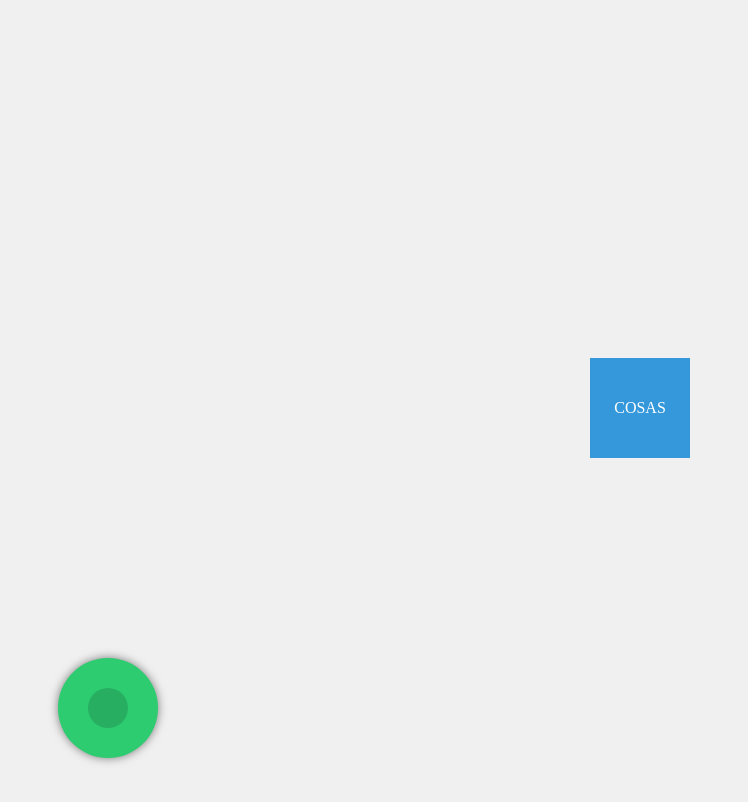
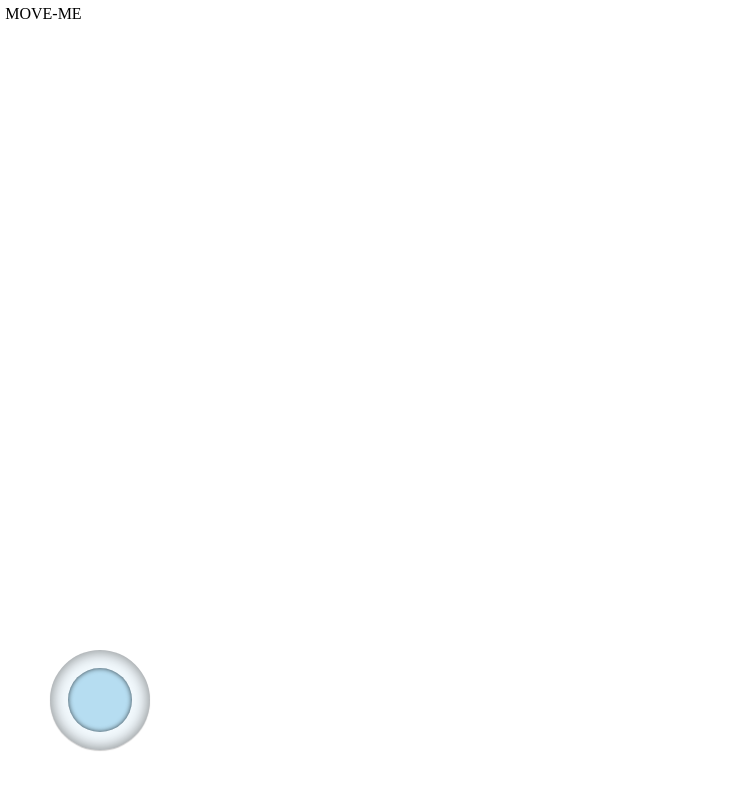
Before and after one commit to raxuk/joystick-move, a plain HTML site: page index.html in a window 1280 px wide. Both pictures are taken after a click on the element 108 px from the left and 708 px from the top of the page. Shown: the whole page, without its empty margins (0-748 px from the left). Drawn offline with Linux system fonts and the light colour scheme.

Commit message:
ready to libit

```diff
--- a/index.html
+++ b/index.html
@@ -3,16 +3,16 @@
 <head>
     <meta charset="UTF-8">
     <meta name="viewport" content="width=device-width, initial-scale=1.0">
-    <title>Joystick Control</title>
-    <link rel="stylesheet" href="styles.css">
+    <title>Joystick Example</title>
 </head>
 <body>
-
-<div id="esteelemento">COSAS</div>
-<div id="joystick">
-    <div id="joystick-inner"></div> <!-- Círculo interno del joystick -->
+    <div style="height: 100vh;width: 100vw;">
+    <div id="elementToMove">MOVE-ME</div>
 </div>
-
-<script src="script.js"></script>
+    <script type="module">
+        import Joystick from './src/joystick.js';
+        new Joystick('elementToMove', (position) => {
+        console.log('Posición actual:', position);
+    });    </script>
 </body>
 </html>
--- /dev/null
+++ b/src/joystick.js
@@ -0,0 +1,144 @@
+class Joystick {
+    constructor(elementToMoveId, onMoveCallback) {
+      this.joystick = document.createElement('div');
+      this.joystickInner = document.createElement('div');
+      this.elemento = document.getElementById(elementToMoveId);
+      this.elemento.style.position = 'absolute';
+
+      this.onMoveCallback = onMoveCallback;
+
+      this.joystick.id = 'joystick';
+      this.joystickInner.id = 'joystick-inner';
+
+      this.joystick.appendChild(this.joystickInner);
+      document.body.appendChild(this.joystick);
+
+      this.isMoving = false;
+      this.speed = 4;
+      this.maxRadius = 50;
+      this.movementX = -1;
+      this.movementY = -1;
+
+      this.previousPosition = { left: this.elemento.offsetLeft, top: this.elemento.offsetTop };
+
+      this.setupStyles();
+      this.bindEvents();
+      this.updateMovement();
+    }
+
+    setupStyles() {
+      const styles = `
+        /* Estilos del joystick */
+        #joystick {
+          width: 100px;
+          height: 100px;
+          background-color: #2ecc71;
+          border-radius: 50%;
+          position: absolute;
+          bottom: 50px;
+          left: 50px;
+          cursor: pointer;
+          display: flex;
+          justify-content: center;
+          align-items: center;
+          background: rgba(0, 136, 204, 0.05);
+          box-shadow: 0 0 15px rgba(0, 0, 0, 0.5) inset, 0 1px 1px rgba(0, 0, 0, 0.2);
+          touch-action: none;
+        }
+
+        #joystick-inner {
+          height: 64px;
+          width: 64px;
+          border-radius: 50%;
+          background: rgba(0, 136, 204, 0.25);
+          box-shadow: 0 0 5px rgba(0, 0, 0, 0.7) inset;
+          position: absolute;
+          transition: background 0.3s;
+        }
+      `;
+
+      const styleSheet = document.createElement("style");
+      styleSheet.type = "text/css";
+      styleSheet.innerText = styles;
+      document.head.appendChild(styleSheet);
+    }
+
+    bindEvents() {
+      this.joystick.addEventListener('mousedown', (event) => {
+        this.isMoving = true;
+        event.preventDefault();
+
+        this.joystickCenterX = this.joystick.offsetLeft + this.joystick.clientWidth / 2;
+        this.joystickCenterY = this.joystick.offsetTop + this.joystick.clientHeight / 2;
+        this.joystickInner.style.transform = 'translate(0, 0)';
+        this.updateMovement();
+      });
+
+      document.addEventListener('mousemove', (event) => {
+        if (!this.isMoving) return;
+        this.handleMove(event);
+      });
+
+      document.addEventListener('mouseup', () => {
+        this.isMoving = false;
+        this.joystickInner.style.transform = 'translate(0, 0)';
+      });
+
+      document.addEventListener('dragstart', (event) => {
+        event.preventDefault();
+      });
+    }
+
+    handleMove(event) {
+      const deltaX = event.clientX - this.joystickCenterX;
+      const deltaY = event.clientY - this.joystickCenterY;
+      const distance = Math.sqrt(deltaX ** 2 + deltaY ** 2);
+      const moveX = distance > this.maxRadius ? (deltaX / distance) * this.maxRadius : deltaX;
+      const moveY = distance > this.maxRadius ? (deltaY / distance) * this.maxRadius : deltaY;
+
+      this.joystickInner.style.transform = `translate(${moveX}px, ${moveY}px)`;
+      const angle = Math.atan2(moveY, moveX);
+      this.movementX = Math.cos(angle) * this.speed;
+      this.movementY = Math.sin(angle) * this.speed;
+    }
+
+    updateMovement() {
+        if (!this.isMoving) {
+            this.movementX *= 0.9;
+            this.movementY *= 0.9;
+
+            if (Math.abs(this.movementX) < 0.1 && Math.abs(this.movementY) < 0.1) {
+                this.movementX = 0;
+                this.movementY = 0;
+            }
+        }
+
+        const bodyWidth = this.elemento.parentElement.clientWidth;
+        const bodyHeight = this.elemento.parentElement.clientHeight;
+
+        const newLeft = Math.min(Math.max(this.elemento.offsetLeft + this.movementX, 0), bodyWidth - this.elemento.clientWidth);
+        const newTop = Math.min(Math.max(this.elemento.offsetTop + this.movementY, 0), bodyHeight - this.elemento.clientHeight);
+
+        if (newLeft !== this.previousPosition.left || newTop !== this.previousPosition.top) {
+            this.elemento.style.left = newLeft + 'px';
+            this.elemento.style.top = newTop + 'px';
+
+            this.previousPosition = { left: newLeft, top: newTop };
+
+            if (this.isMoving && this.onMoveCallback) {
+                const position = {
+                    left: this.elemento.offsetLeft,
+                    top: this.elemento.offsetTop
+                };
+                this.onMoveCallback(position);
+            }
+        }
+
+        if (this.isMoving && (Math.abs(this.movementX) > 0.1 || Math.abs(this.movementY) > 0.1)) {
+            requestAnimationFrame(this.updateMovement.bind(this));
+        }
+    }
+
+  }
+
+  export default Joystick;
--- a/styles.css
+++ /dev/null
@@ -1,42 +0,0 @@
-body {
-    display: flex;
-    justify-content: center;
-    align-items: center;
-    height: 100vh;
-    background-color: #f0f0f0;
-    position: relative;
-}
-
-#esteelemento {
-    width: 100px;
-    height: 100px;
-    background-color: #3498db;
-    color: white;
-    display: flex;
-    justify-content: center;
-    align-items: center;
-    position: absolute; /* Permite mover el elemento por todo el body */
-}
-
-#joystick {
-    width: 100px;
-    height: 100px;
-    background-color: #2ecc71;
-    border-radius: 50%;
-    position: absolute; /* Cambiado a absolute para que sea fácil de posicionar */
-    bottom: 50px; /* Ejemplo de posición fija */
-    left: 50px;   /* Ejemplo de posición fija */
-    cursor: pointer;
-    box-shadow: 0 0 10px rgba(0, 0, 0, 0.5);
-    display: flex;
-    justify-content: center;
-    align-items: center;
-}
-
-#joystick-inner {
-    width: 40px;  /* Tamaño del círculo interno */
-    height: 40px; /* Tamaño del círculo interno */
-    background-color: #27ae60; /* Color del círculo interno */
-    border-radius: 50%;
-    position: absolute; /* Permite mover el círculo interno */
-}
--- a/script.js
+++ b/test/script.js
@@ -1,11 +1,11 @@
 const joystick = document.getElementById('joystick');
 const joystickInner = document.getElementById('joystick-inner');
-const elemento = document.getElementById('esteelemento');
+const elemento = document.getElementById('elementToMove');
 
 let isMoving = false;
 let joystickCenterX, joystickCenterY;
-const speed = 3; // Velocidad constante
-const maxMovement = 50; // Rango máximo de movimiento del joystick
+const speed = 4; // Velocidad constante
+const maxRadius = 50; // Radio máximo de movimiento del joystick
 
 // Variables para el movimiento acumulativo
 let movementX = 0;
@@ -34,8 +34,8 @@ function updateMovement() {
     }
 
     // Actualizar la posición del elemento
-    const bodyWidth = document.body.clientWidth;
-    const bodyHeight = document.body.clientHeight;
+    const bodyWidth = elemento.parentElement.clientWidth;
+    const bodyHeight = elemento.parentElement.clientHeight;
 
     elemento.style.left = Math.min(Math.max(elemento.offsetLeft + movementX, 0), bodyWidth - elemento.clientWidth) + 'px';
     elemento.style.top = Math.min(Math.max(elemento.offsetTop + movementY, 0), bodyHeight - elemento.clientHeight) + 'px';
@@ -49,9 +49,12 @@ document.addEventListener('mousemove', (event) => {
     const deltaX = event.clientX - joystickCenterX;
     const deltaY = event.clientY - joystickCenterY;
 
-    // Limitar el movimiento del joystick interno
-    const moveX = Math.min(Math.max(deltaX, -maxMovement), maxMovement);
-    const moveY = Math.min(Math.max(deltaY, -maxMovement), maxMovement);
+    // Calcular la distancia desde el centro del joystick
+    const distance = Math.sqrt(deltaX ** 2 + deltaY ** 2);
+
+    // Limitar el movimiento del joystick interno a un radio circular
+    const moveX = distance > maxRadius ? (deltaX / distance) * maxRadius : deltaX;
+    const moveY = distance > maxRadius ? (deltaY / distance) * maxRadius : deltaY;
 
     // Mover el círculo interno del joystick
     joystickInner.style.transform = `translate(${moveX}px, ${moveY}px)`;
--- /dev/null
+++ b/test/styles.css
@@ -0,0 +1,57 @@
+body {
+    display: flex;
+    justify-content: center;
+    align-items: center;
+    height: 100vh;
+    background-color: #f0f0f0;
+    position: relative;
+}
+
+#elementToMove {
+    width: 100px;
+    height: 100px;
+    background-color: #3498db;
+    color: white;
+    display: flex;
+    justify-content: center;
+    align-items: center;
+    position: absolute; /* Permite mover el elemento por todo el body */
+}
+
+#joystick {
+    width: 100px;
+    height: 100px;
+    background-color: #2ecc71;
+    border-radius: 100%;
+    position: absolute;
+    /* position: fixed; */
+    bottom: 50px; /* Ejemplo de posición fija */
+    left: 50px;   /* Ejemplo de posición fija */
+    cursor: pointer;
+    display: flex;
+    justify-content: center;
+    align-items: center;
+    background: rgba(0, 136, 204, 0.05);
+    box-shadow: 0 0 15px rgba(0, 0, 0, 0.5) inset, 0 1px 1px rgba(0, 0, 0, 0.2);
+    transition: border-color 0.3s;
+    touch-action: none;
+    -webkit-tap-highlight-color: rgba(255, 255, 255, 0);
+    &:hover {
+        #joystick-inner {
+            background: rgba(0, 136, 204, 0.35);
+        }
+    }
+}
+
+
+#joystick-inner {
+    top: calc(50% - 32px);
+    left: calc(50% - 32px);
+    height: 64px;
+    width: 64px;
+    border-radius: 100%;
+    background: rgba(0, 136, 204, 0.25);
+    box-shadow: 0 0 5px rgba(0, 0, 0, 0.7) inset;
+    position: absolute;
+    transition: background 0.3s;
+}
```
Also changed, not shown: test/index.html (added, +22 -0 lines), src/joystick.css (added).
